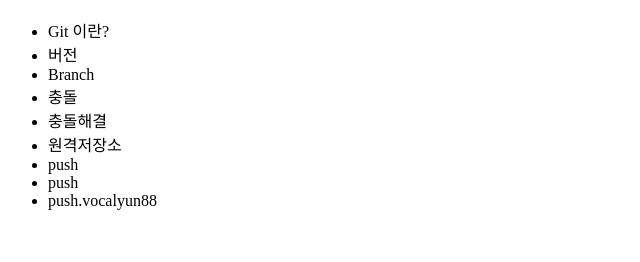
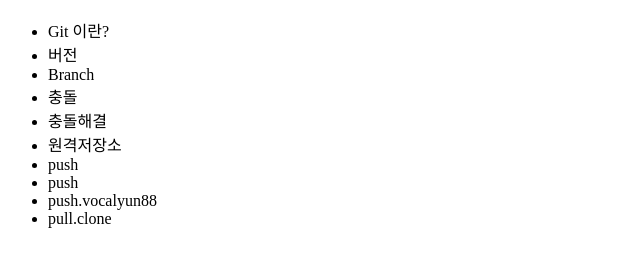
Before and after one commit to vocalyun88/opentutorials_git_vocalyun88, a plain HTML site: page index.html in a window 1280 px wide. Shown: the part 48-310 px from the top of the page, without its empty margins (0-640 px from the left). Drawn offline with Linux system fonts and the light colour scheme.

Commit message:
add pull clone

```diff
--- a/index.html
+++ b/index.html
@@ -17,6 +17,7 @@
 				<li>push</li>
 				<li>push</li>
 				<li>push.vocalyun88</li>
+				<li>pull.clone</li>
 			</ul>
     </body>
 </html>
```
